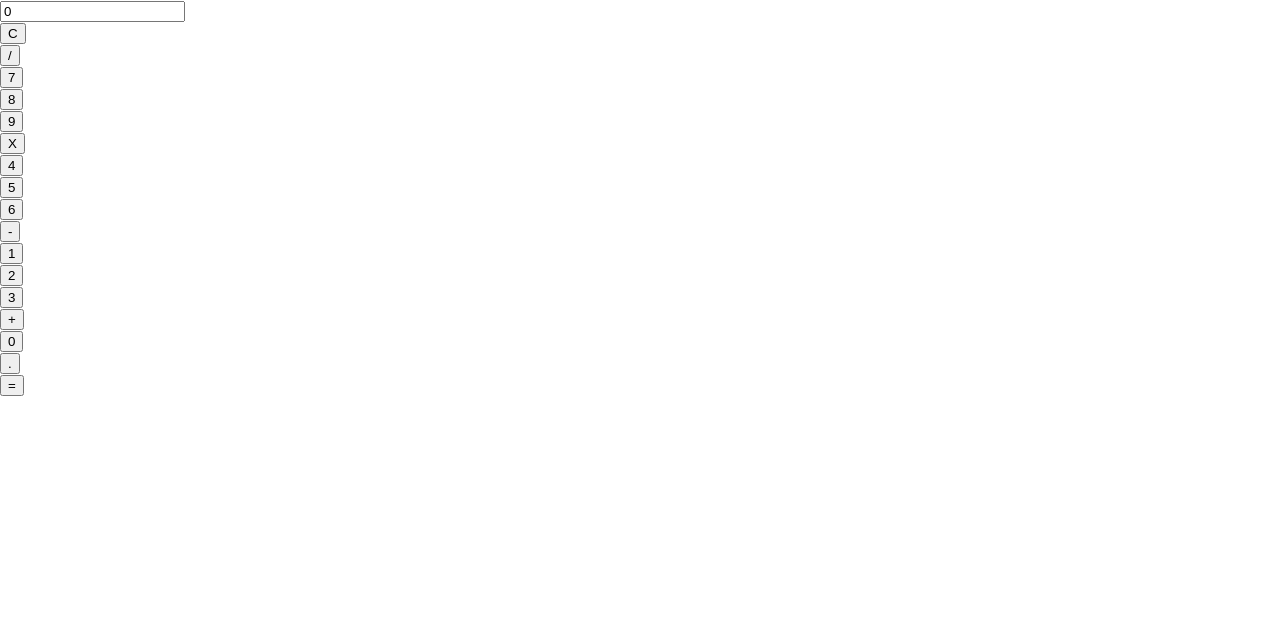
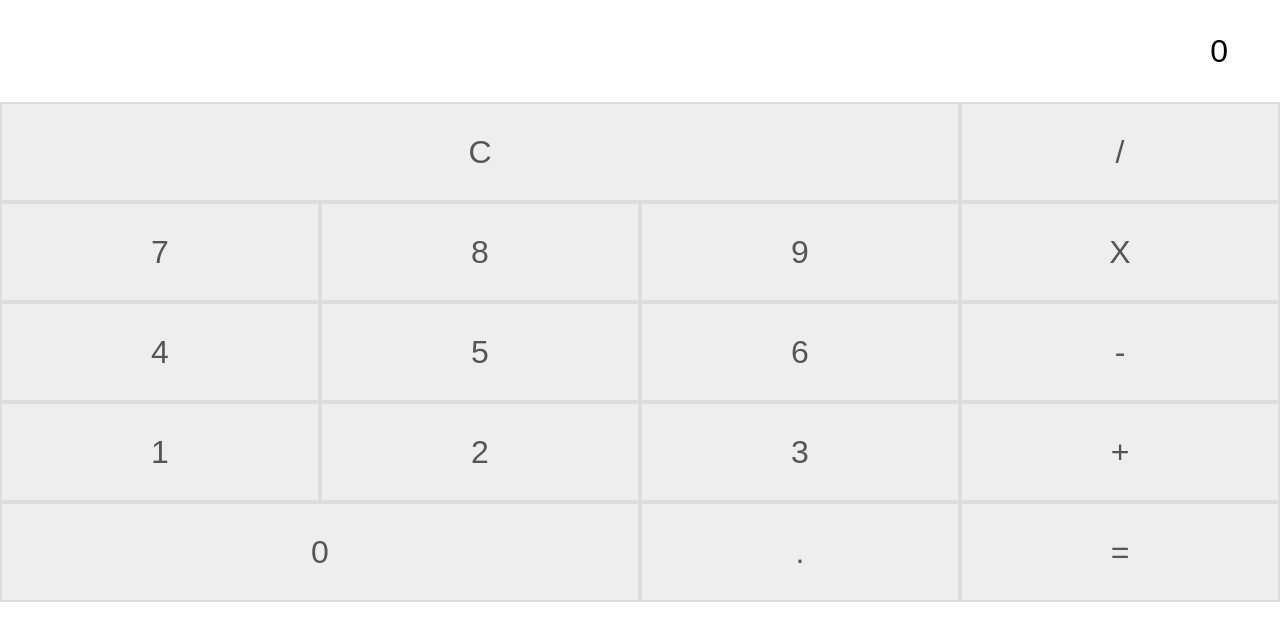
Before and after one commit to gabriel-kasten/Calculadora-React, a React (Create React App) app: page / in a window 1280 px wide. Shown: the top 640 px of the page. Built offline with nearby package versions, Linux system fonts and the light colour scheme.

Commit message:
first commit

```diff
--- a/src/App.js
+++ b/src/App.js
@@ -1,5 +1,6 @@
 import React, {Component} from "react";
 import Button from './components/Button.js'
+import "./css/style.css";
 
 class App extends Component {
 
--- a/src/components/Button.js
+++ b/src/components/Button.js
@@ -3,7 +3,7 @@ import React, {Component} from "react";
 class Button extends Component {
     render(){
         return(
-            <div>
+            <div className={`collum-${this.props.cols}`}>
                 <button className="calc-button" onClick={() => this.props.action(this.props.symbol)}>{this.props.symbol}</button>
             </div>
         );
--- /dev/null
+++ b/src/css/style.css
@@ -0,0 +1,35 @@
+.collum-3{
+    width: 75%;
+    float: left;
+}
+
+.collum-2{
+    width: 50%;
+    float: left;
+}
+
+.collum-1{
+    width: 25%;
+    float: left;
+}
+
+button.calc-button{
+    width: 100%;
+    height: 100px;
+    border: 2px solid #ddd;
+    background: #eee;
+    font-size: 32px;
+    color: #555;
+}
+
+input.result{
+    height: 100px;
+    width: auto;
+    border: none;
+    text-align: right;
+    font-size: 32px;
+    position: relative;
+    max-width: 100vw;
+    margin-right: 50px;
+    float: right;
+}
```
